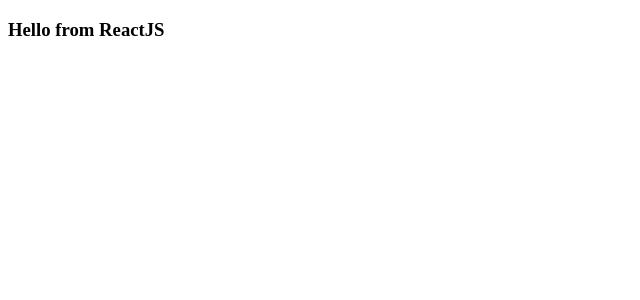
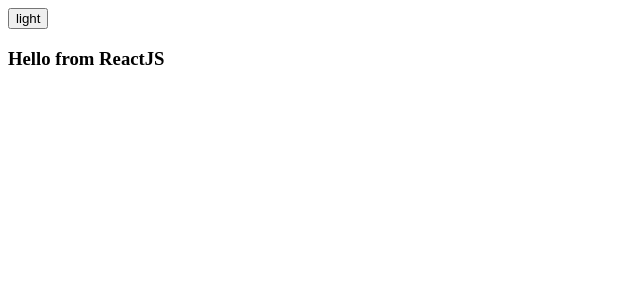
Before and after one commit to dunghd/create-react-ts-from-scratch, a React app: page / in a window 1280 px wide. Shown: the top 300 px of the page, without its empty margins (0-640 px from the left). Built offline with nearby package versions, Linux system fonts and the light colour scheme.

Commit message:
Add useDarkMode

```diff
--- a/src/App.tsx
+++ b/src/App.tsx
@@ -1,8 +1,16 @@
 import React from 'react';
+import { useDarkMode } from './useDarkMode';
 
-const App: React.FC = () => {
+const App = () => {
+  const [mode, setMode] = useDarkMode();
+
   return (
-    <h3>Hello from ReactJS</h3>
+    <>
+      <button onClick={() => setMode(mode === 'dark' ? 'light' : 'dark')}>
+        {mode}
+      </button>
+      <h3>Hello from ReactJS</h3>
+    </>
   )
 }
 
--- /dev/null
+++ b/src/useDarkMode.tsx
@@ -0,0 +1,25 @@
+import React from 'react'
+
+export function useDarkMode() {
+  const preferDarkQuery = '(prefers-color-scheme: dark)';
+
+  const [mode, setMode] = React.useState(
+    () =>
+      window.localStorage.getItem('colorMode') ||
+      (window.matchMedia(preferDarkQuery).matches ? 'dark' : 'light'),
+  );
+
+  React.useEffect(() => {
+    debugger;
+    const mediaQuery = window.matchMedia(preferDarkQuery)
+    const handleChange = () => setMode(mediaQuery.matches ? 'dark' : 'light')
+    mediaQuery.addEventListener('change', handleChange)
+    return () => mediaQuery.removeEventListener('change', handleChange)
+  }, []);
+
+  React.useEffect(() => {
+    window.localStorage.setItem('colorMode', mode)
+  }, [mode]);
+
+  return [mode, setMode] as const;
+}
```
